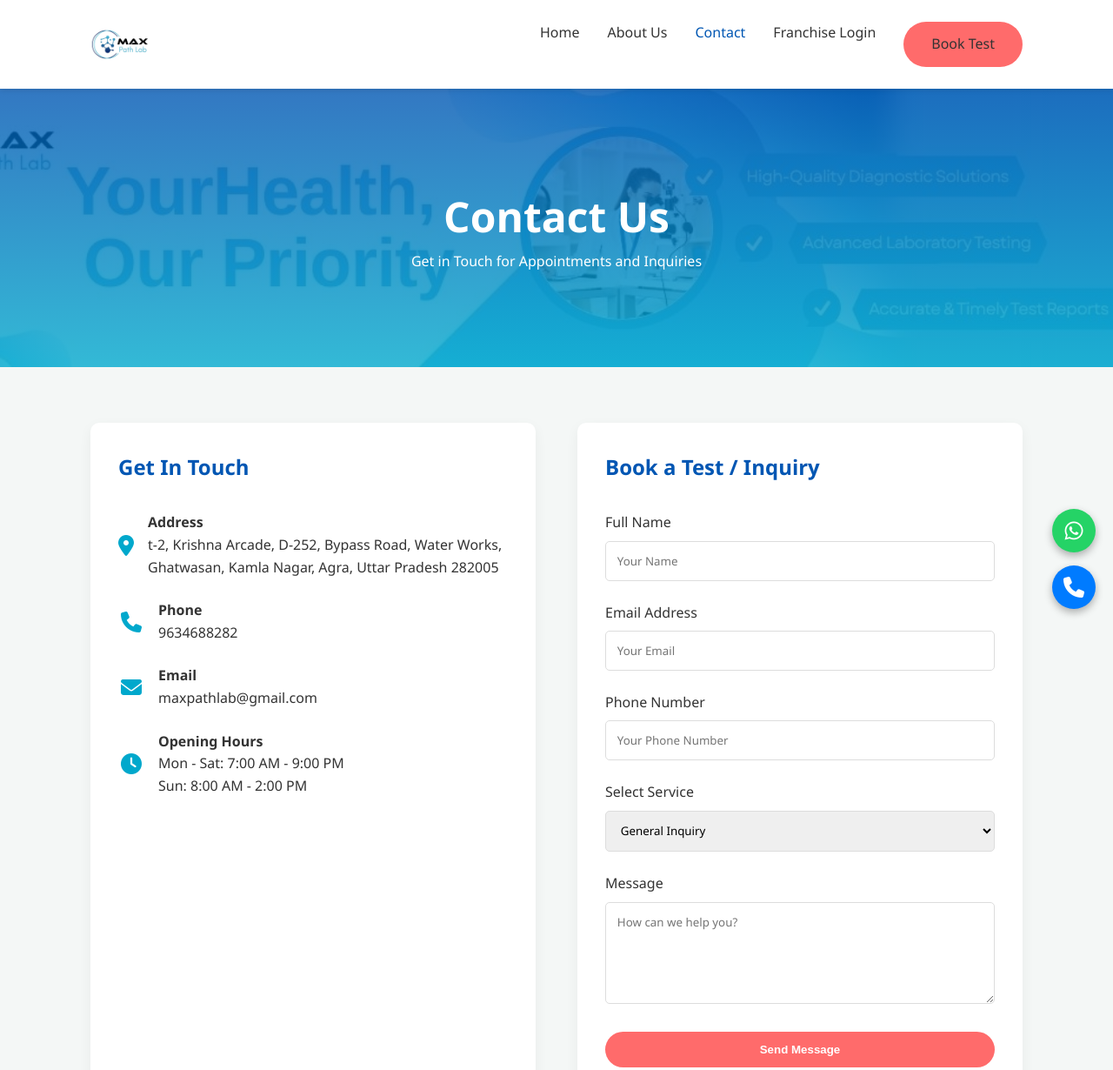
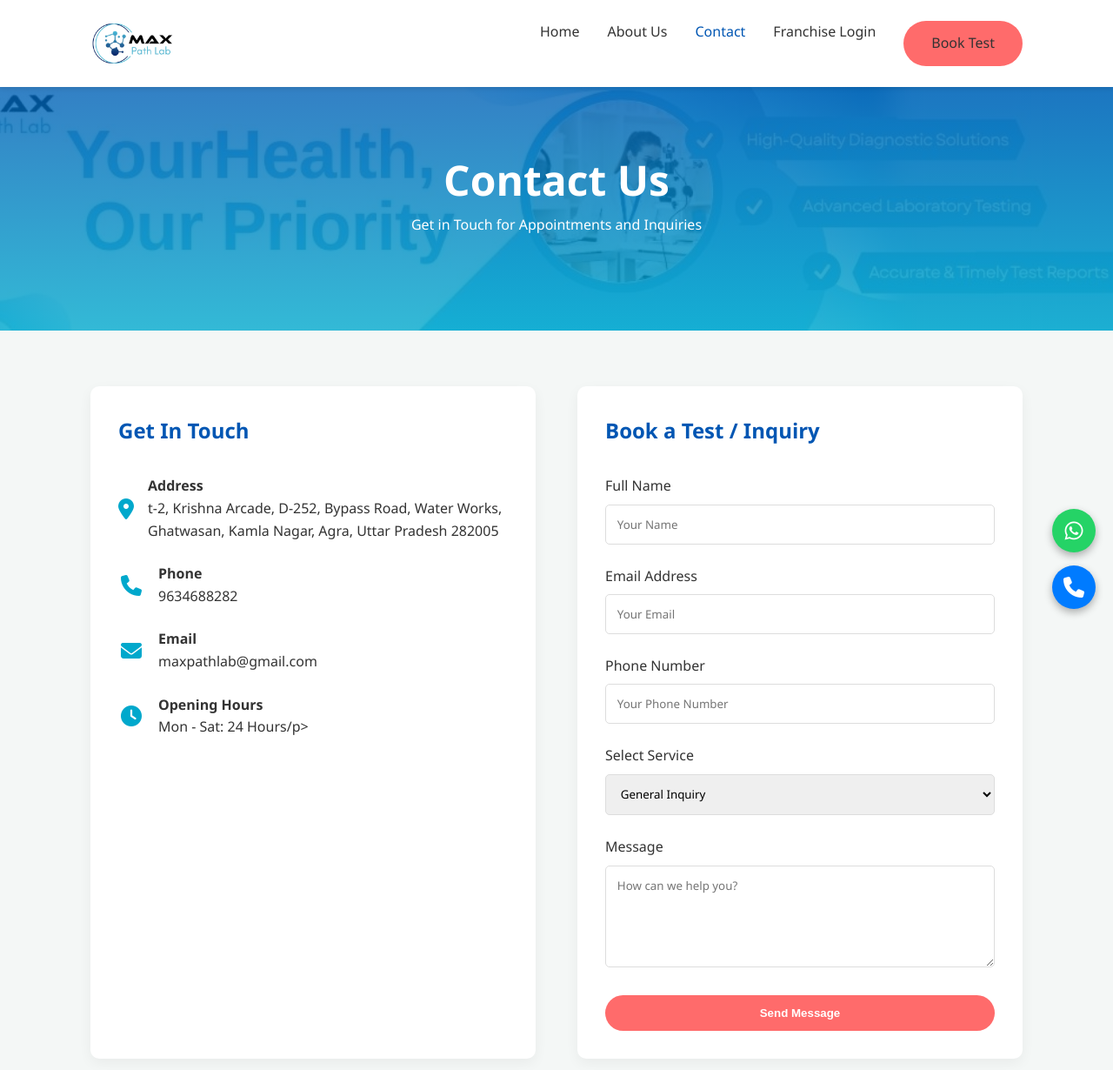
Before and after one commit to maxpathlab60/maxpathlab, a plain HTML site: page contact.html in a window 1280 px wide. Shown: the top 1230 px of the page at 87% size. Drawn offline with Linux system fonts and the light colour scheme.

Commit message:
logo size

```diff
--- a/contact.html
+++ b/contact.html
@@ -65,8 +65,8 @@
                     <i class="fas fa-clock"></i>
                     <div>
                         <h4>Opening Hours</h4>
-                        <p>Mon - Sat: 7:00 AM - 9:00 PM</p>
-                        <p>Sun: 8:00 AM - 2:00 PM</p>
+                        <p>Mon - Sat: 24 Hours/p>
+                        <!-- <p>Sun: 8:00 AM - 2:00 PM</p> -->
                     </div>
                 </div>
             </div>
--- a/script.js
+++ b/script.js
@@ -37,7 +37,7 @@ document.addEventListener('DOMContentLoaded', () => {
 
             const targetElement = document.querySelector(targetId);
             if (targetElement) {
-                const headerOffset = 102;
+                const headerOffset = 70;
                 const elementPosition = targetElement.getBoundingClientRect().top;
                 const offsetPosition = elementPosition + window.pageYOffset - headerOffset;
 
--- a/style.css
+++ b/style.css
@@ -40,6 +40,7 @@ header {
     margin: 0 auto;
     position: relative;
     z-index: 1100;
+    height: 100px;
 }
 
 .logo {
@@ -49,11 +50,18 @@ header {
     text-decoration: none;
     display: flex;
     align-items: center;
+    position: relative;
+    width: 150px; /* Reserve space for the logo */
+    height: 40px; /* Keep navbar height minimal */
 }
 
 .logo img {
-    height: 70px;
+    height: 100px; /* Increased size */
     margin-right: 10px;
+    position: absolute;
+    top: -30px; /* Position to hang over */
+    left: 0;
+    z-index: 100000000;
 }
 
 .nav-links {
@@ -95,7 +103,7 @@ header {
     text-align: center;
     color: var(--white);
     padding: 0 1rem;
-    margin-top: 102px;
+    margin-top: 60px;
 }
 
 .hero-content h1 {
@@ -269,7 +277,7 @@ header {
     justify-content: center;
     text-align: center;
     color: var(--white);
-    margin-top: 102px;
+    margin-top: 60px;
 }
 
 .page-header h1 {
@@ -406,9 +414,9 @@ footer {
 
     .nav-links {
         position: absolute;
-        top: 102px;
+        top: 60px;
         right: 0;
-        height: calc(100vh - 102px);
+        height: calc(100vh - 60px);
         background: var(--white);
         flex-direction: column;
         width: 100%;
```
